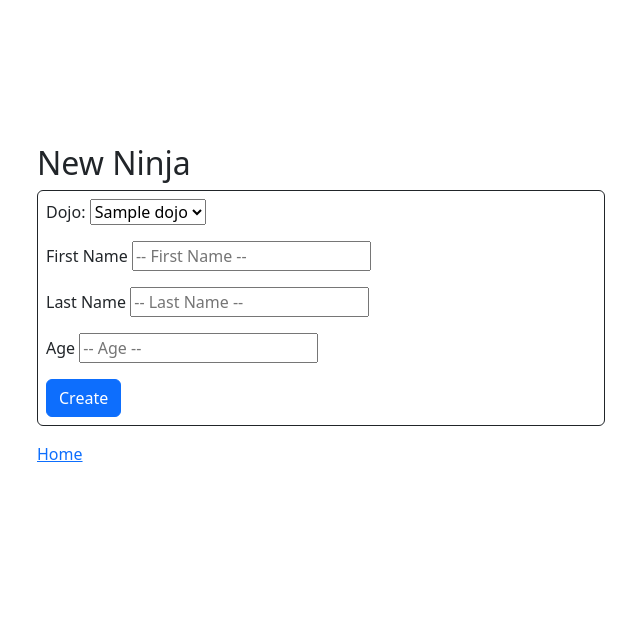
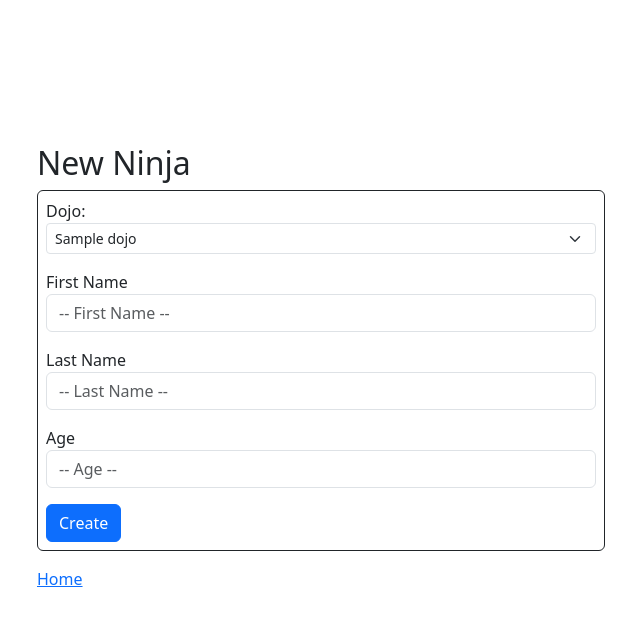
Before and after one commit to TRSCode/dojos_and_ninjas, a Flask app: template flask_app/templates/add_ninja.html in a window 1280 px wide. Shown: the top 626 px of the page, without its empty margins (319-959 px from the left). Run offline with Flask 2, Linux system fonts and the light colour scheme; the template is opened without the code that fills it: most values are stand-ins (such as "Sample title", 1, 10 or a date in 2020).

Commit message:
improved look of client side

```diff
--- a/flask_app/templates/add_ninja.html
+++ b/flask_app/templates/add_ninja.html
@@ -14,7 +14,7 @@
                 <form action="/ninja/create_ninja" method="POST" class="border border-dark rounded p-2">
                     <div>
                         <label for="dojo">Dojo:</label>
-                        <select name="dojo_id" class="mb-3">
+                        <select name="dojo_id" class="form-select form-select-sm mb-3" aria-label=".form-select-sm example">
                             {% for dojo_list in dojos %}
                             <option value="{{dojo_list.id}}">{{dojo_list.name}}</option>
                             {% endfor %}
@@ -22,15 +22,15 @@
                     </div>
                     <div class="mb-3">
                         <label for="first_name">First Name</label>
-                        <input type="text" placeholder="-- First Name --" name="first_name">
+                        <input type="text" placeholder="-- First Name --" name="first_name" class="form-control">
                     </div>
                     <div class="mb-3">
                         <label for="last_name">Last Name</label>
-                        <input type="text" placeholder="-- Last Name --" name="last_name">
+                        <input type="text" placeholder="-- Last Name --" name="last_name" class="form-control">
                     </div>
                     <div class="mb-3">
                         <label for="age">Age</label>
-                        <input type="number" placeholder="-- Age --" name="age">
+                        <input type="number" placeholder="-- Age --" name="age" class="form-control">
                     </div>
                     <input type="submit" value="Create"class="btn btn-primary">
                 </form>
--- a/flask_app/templates/dojo.html
+++ b/flask_app/templates/dojo.html
@@ -13,8 +13,8 @@
             <div>
                 <form action="/dojo/create_dojo" method ="POST">
                     <div>
-                        <label for="name">Name</label>
-                        <input type="text" name="name">
+                        <label for="name" >Name</label>
+                        <input type="text" name="name" placeholder="---New Dojo Name---">
                     </div>
                     <input type="submit" class="btn btn-success mt-3" vallue ="Create">
                 </form>
```
